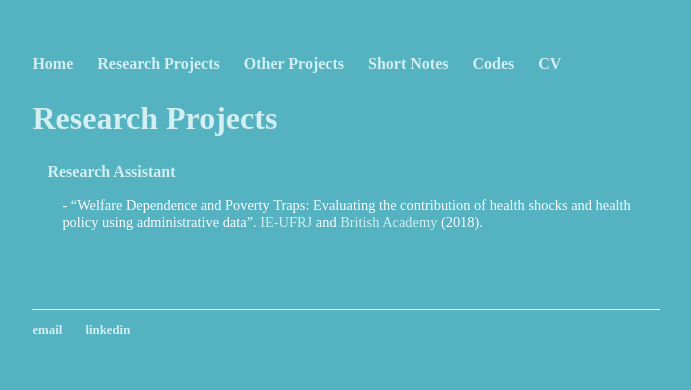
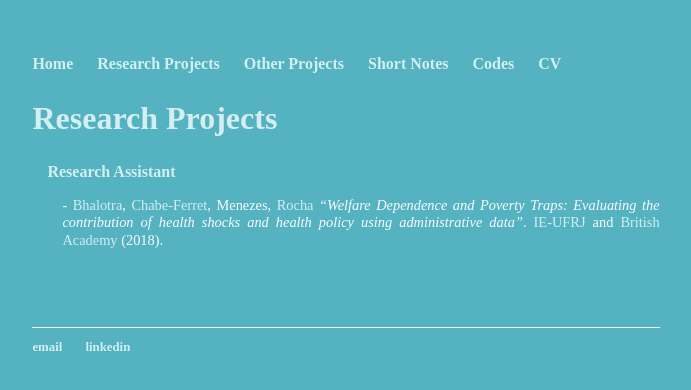
Before and after one commit to michelszklo/michelszklo.github.io, a Jekyll site: the page built from r_projects.html, in a window 1280 px wide. Shown: the top 390 px of the page, without its empty margins (294-985 px from the left). Built offline with Jekyll 4.4.1, drawn with Linux system fonts in a browser that asks for light colours.

Commit message:
Update r_projects.html

```diff
--- a/r_projects.html
+++ b/r_projects.html
@@ -5,7 +5,7 @@
 <div class="blurb">
 	<h2>Research Projects</h2>
 	<h3 style="padding-left: 15px;">Research Assistant</h3>
-	<p style="padding-left: 30px;">- &ldquo;Welfare Dependence and Poverty Traps: Evaluating the contribution of health shocks and health policy using administrative data&rdquo;.&nbsp;<a href="http://www.ie.ufrj.br/index.php/eng/about-ie">IE-UFRJ</a> and <a href="https://www.britac.ac.uk/">British Academy</a>&nbsp;(2018).</p>
+	<p style="padding-left: 30px; text-align: justify;">- <a href="https://sites.google.com/site/soniaradhikabhalotra/">Bhalotra</a>, <a href="https://sites.google.com/site/bastiencf/home">Chabe-Ferret</a>, Menezes, <a href="http://www.rudirocha.org/">Rocha </a> <em>&ldquo;Welfare Dependence and Poverty Traps: Evaluating the contribution of health shocks and health policy using administrative data&rdquo;</em>.&nbsp;<a href="http://www.ie.ufrj.br/index.php/eng/about-ie">IE-UFRJ</a> and <a href="https://www.britac.ac.uk/">British Academy</a>&nbsp;(2018).</p>
 	<p>&nbsp;</p>
 	<p>&nbsp;</p>
 </div><!-- /.blurb -->
```
